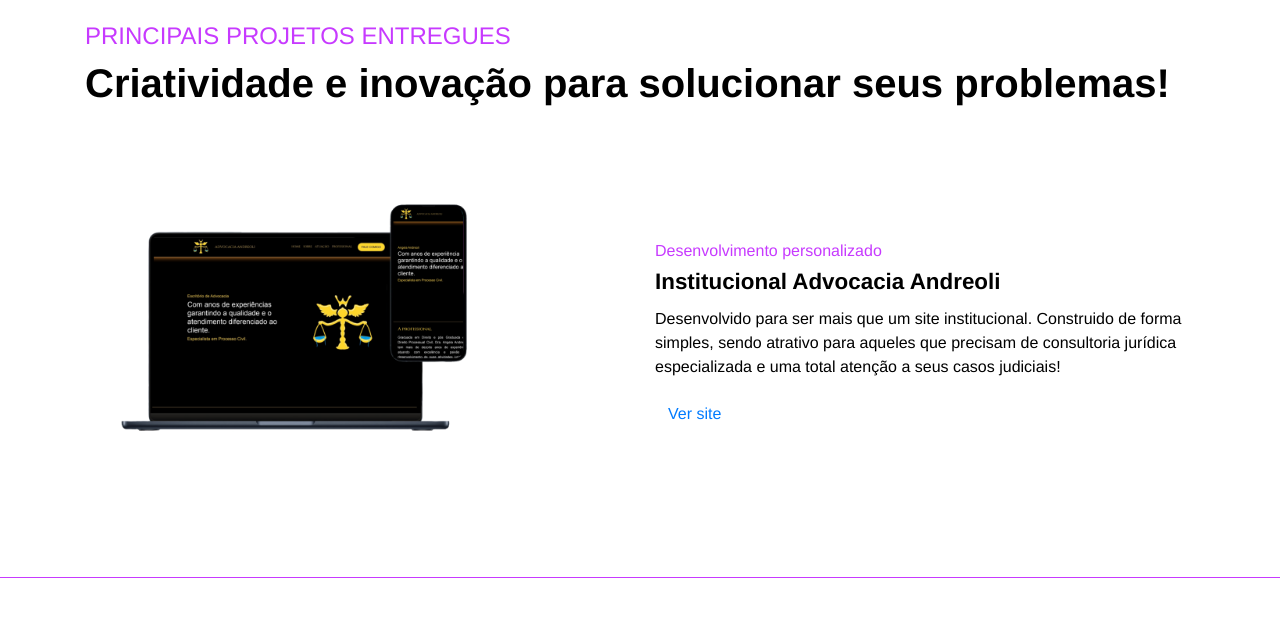
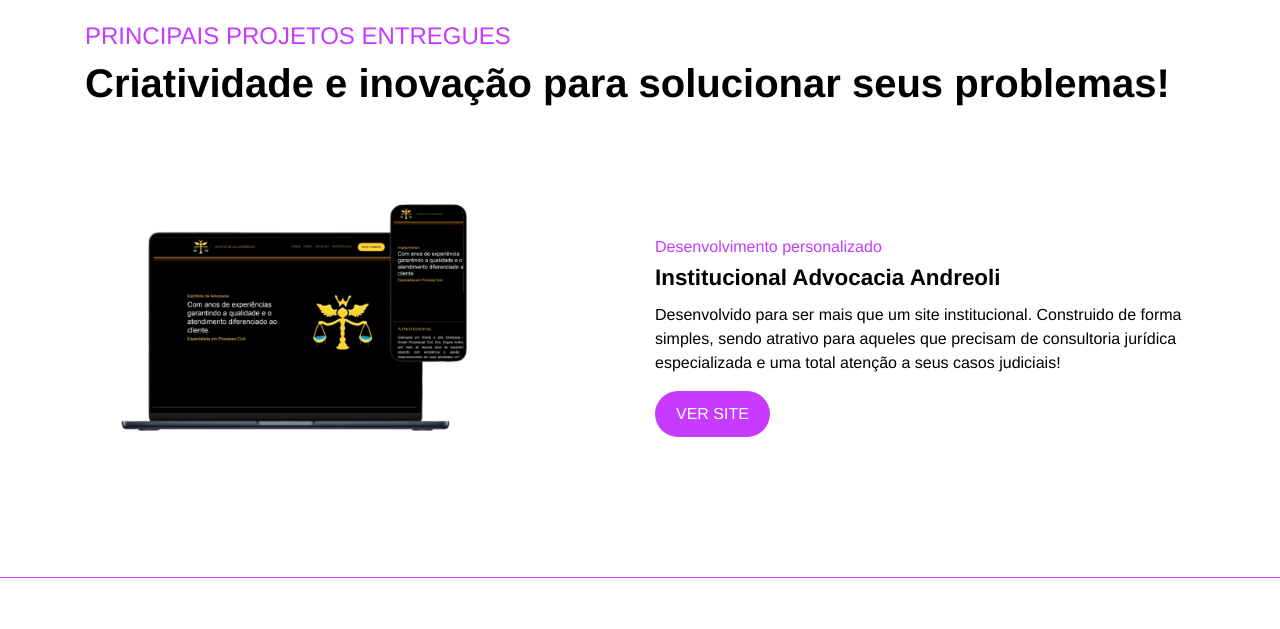
Before and after one commit to WilliamAndreoli/projec_stay_developing, a PHP site: page / in a window 1280 px wide. Shown: the part 2824-3453 px from the top of the page. Run offline with PHP 8.4, Linux system fonts and the light colour scheme; some libraries are stand-ins or nearby versions.

Commit message:
Arrumando bug de .btn-custom

```diff
--- a/index.php
+++ b/index.php
@@ -314,7 +314,7 @@
             atrativo para aqueles que precisam de consultoria jurídica especializada e
             uma total atenção a seus casos judiciais!
           </p>
-          <a href="" class="btn btn-cust/home/william/Downloads/Desktop - 1.pngom-projeto">Ver site</a>
+          <a href="" class="btn btn-custom">Ver site</a>
         </div>
       </div>
     </div>
```
